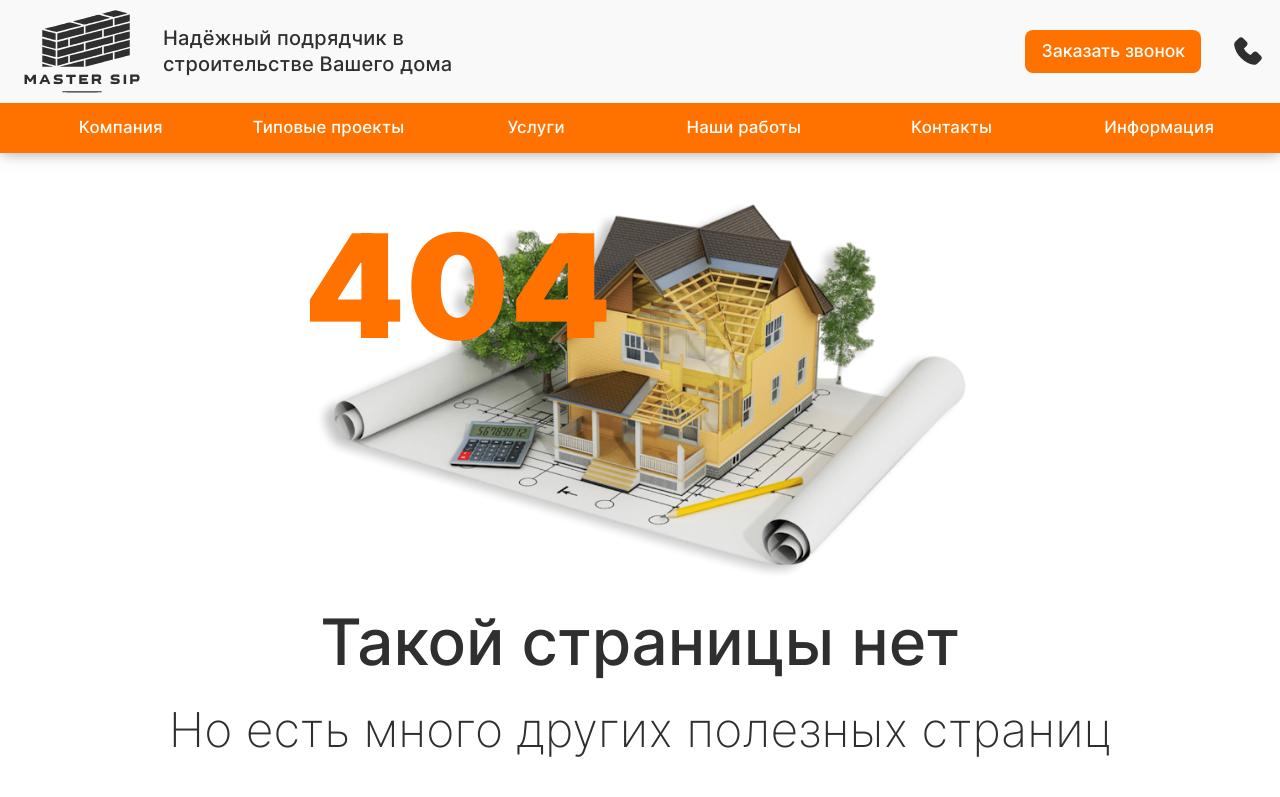
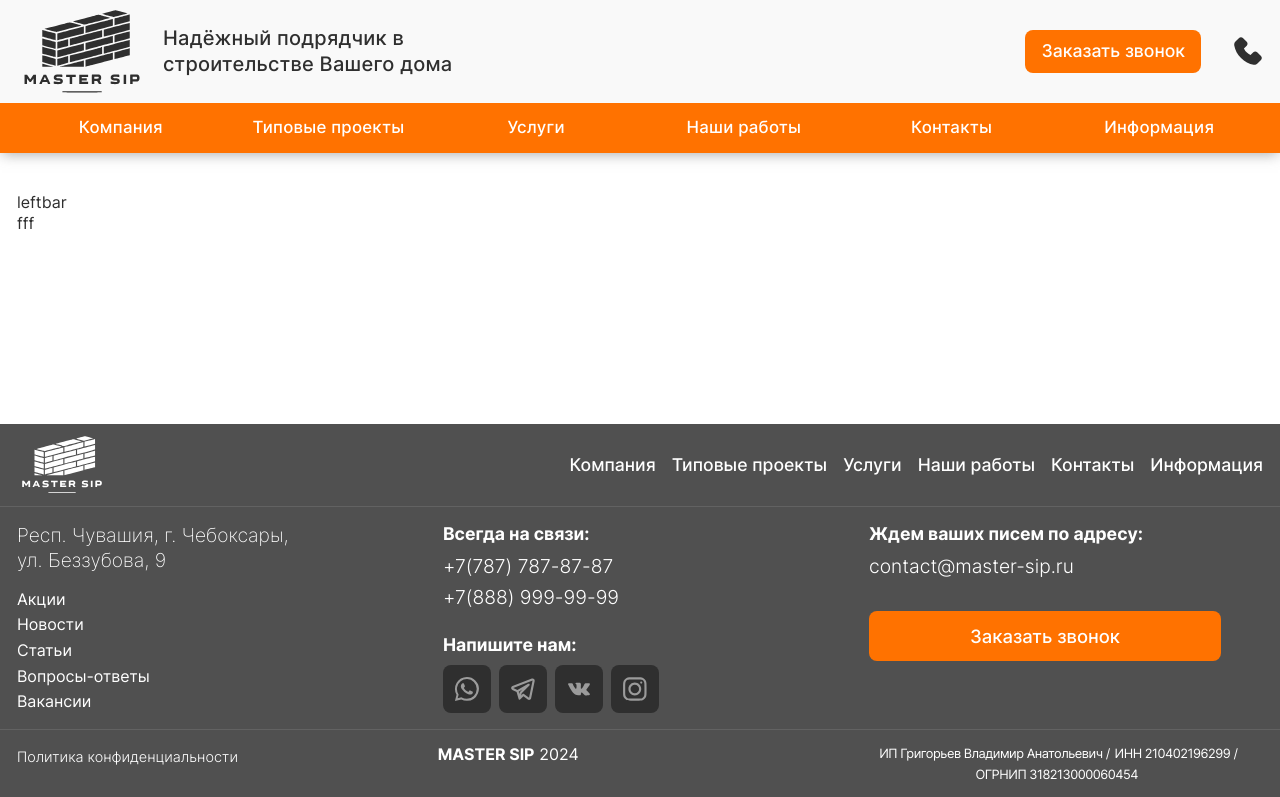
Before and after one commit to Werwllleh/master-sip, a Next.js app: page /company in a window 1280 px wide. Before the commit this address had no page. Shown: the top 797 px of the page. Built offline with nearby package versions, Linux system fonts and the light colour scheme.

Commit message:
leftbar layout

```diff
--- /dev/null
+++ b/src/app/company/page.js
@@ -0,0 +1,12 @@
+import React from 'react';
+import LeftBarLayout from "@/components/layouts/leftbar-layout";
+
+const Page = () => {
+  return (
+    <LeftBarLayout>
+      fff
+    </LeftBarLayout>
+  );
+};
+
+export default Page;
--- /dev/null
+++ b/src/components/layouts/leftbar-layout.js
@@ -0,0 +1,21 @@
+import React from 'react';
+import Leftbar from "@/components/leftbar";
+
+const LeftBarLayout = ({children, pageClassname}) => {
+  return (
+    <div className={`page page-left-bar ${pageClassname}`}>
+      <div className="container">
+        <div className="page-left-bar__grid">
+          <div className="page-left-bar__sidebar">
+            <Leftbar />
+          </div>
+          <div className="page-left-bar__content">
+            {children}
+          </div>
+        </div>
+      </div>
+    </div>
+  );
+};
+
+export default LeftBarLayout;
--- /dev/null
+++ b/src/components/leftbar.js
@@ -0,0 +1,18 @@
+"use client";
+import { usePathname } from 'next/navigation'
+
+
+const Leftbar = () => {
+
+  const pathname = usePathname()
+  console.log(pathname)
+
+
+  return (
+    <div >
+      leftbar
+    </div>
+  );
+};
+
+export default Leftbar;
--- a/src/styles/components/form.scss
+++ b/src/styles/components/form.scss
@@ -80,6 +80,7 @@
   }
 
   .ant-input-filled {
+    border-color: #d9d9d9;
     background-color: var(--color-white) !important;
   }
 
--- /dev/null
+++ b/src/styles/layouts/leftbar-layout.scss
@@ -0,0 +1,8 @@
+.page-left-bar {
+
+  &__grid {}
+
+  &__sidebar {}
+
+  &__content {}
+}
```
